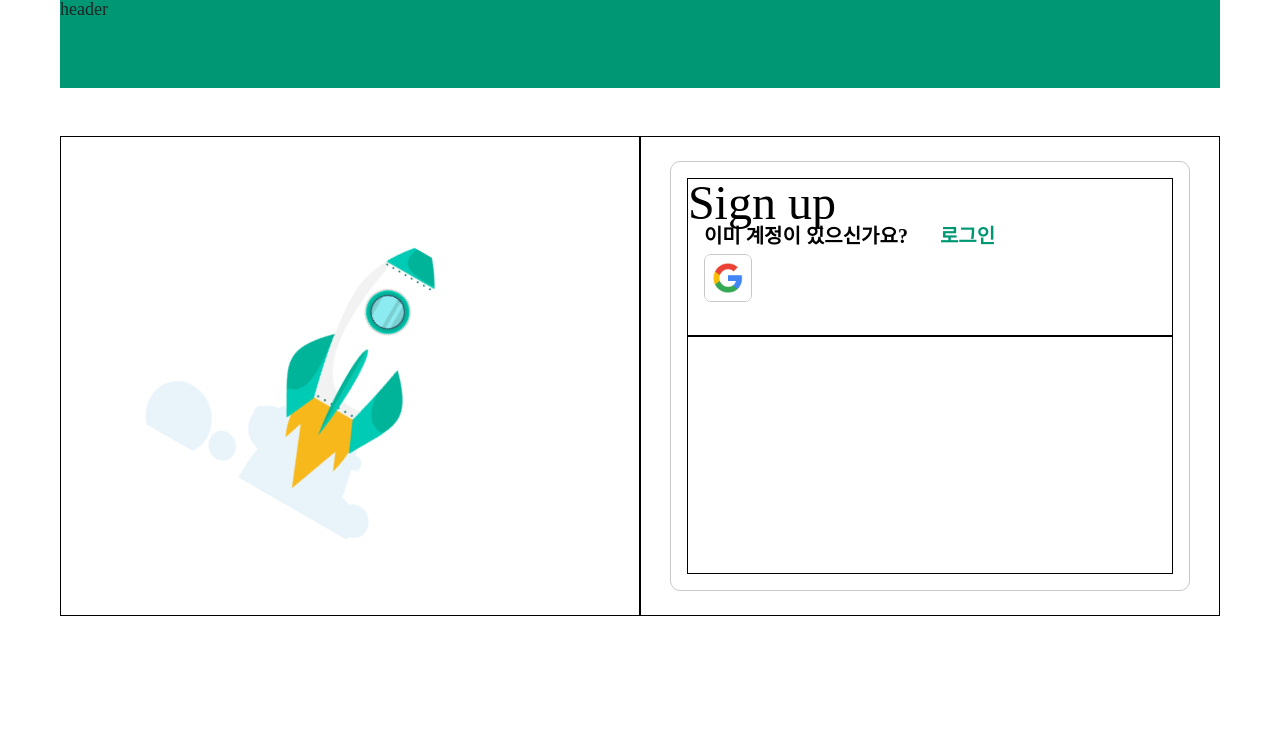
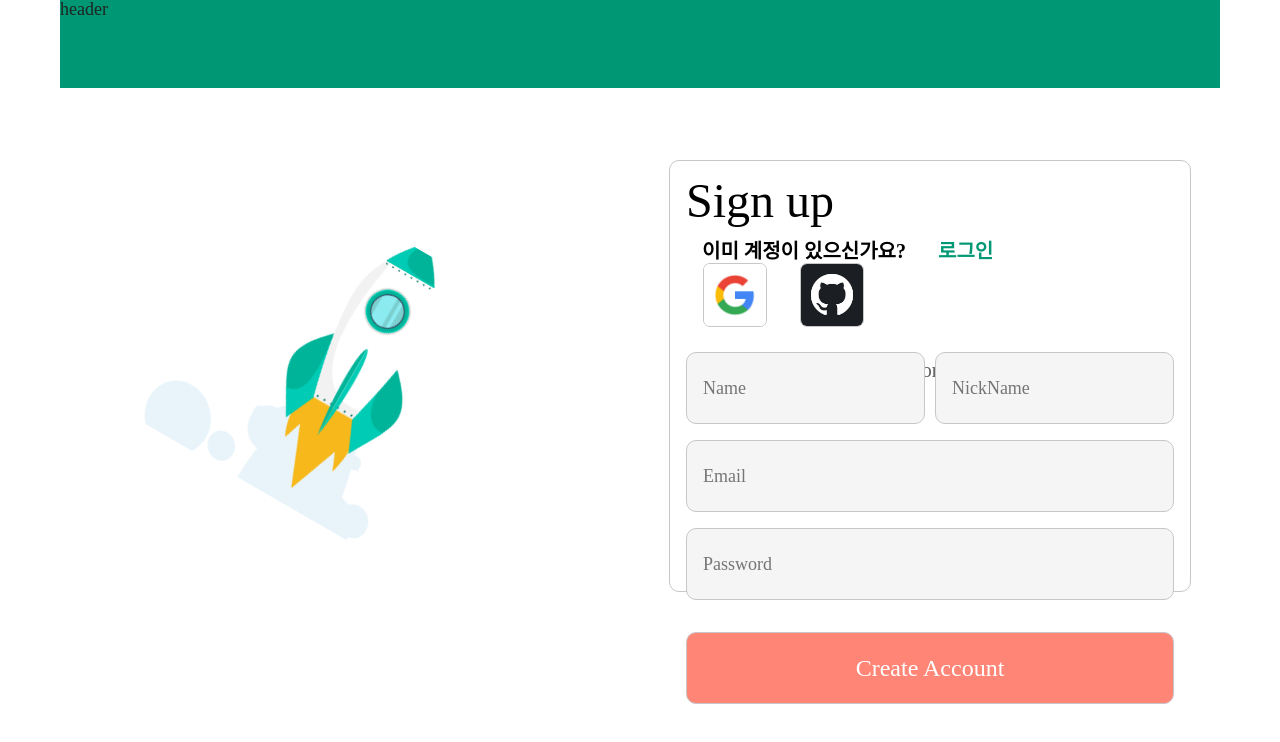
Before and after one commit to ObO314/ObO-front, a React (Create React App) app in the folder client/: page /signup in a window 1280 px wide. Shown: the top 742 px of the page. Built offline with nearby package versions, Linux system fonts and the light colour scheme.

Commit message:
style: ui 초안 작성 완료

```diff
--- a/client/src/pages/SignUp.tsx
+++ b/client/src/pages/SignUp.tsx
@@ -4,58 +4,62 @@ import styled from 'styled-components';
 import RocketAnimation from '@components/RocketAnimation';
 import { Link } from 'react-router-dom';
 import GoogleLogo from '@assets/images/google-logo.png';
+import GithubLogo from '@assets/images/github-logo.png';
 
 export default function SignUp() {
     return (
         <>
             <TestHeader />
-            <StyledContainerBox>
-                <StyledAnimationBox>
+            <StyledContainer>
+                <StyledBox>
                     <RocketAnimation />
-                </StyledAnimationBox>
-                <StyledSignUpContainer>
+                </StyledBox>
+                <StyledBox>
                     <StyledSignUpBox>
-                        <StyledSignUpTopContainer>
-                            <StyledSignUpTopTileBox>Sign up</StyledSignUpTopTileBox>
-                            <StyledSignUpTopLoginContainer>
-                                <StyledSignUpTopLoginBox>
+                        <StyledSignUpContainer>
+                            <StyledSignUpTileBox>Sign up</StyledSignUpTileBox>
+                            <StyledSignUpLoginContainer>
+                                <StyledSignUpLoginBox>
                                     이미 계정이 있으신가요?
-                                    <StyledSignUpTopLoginLink>
-                                        <Link to="/login">로그인</Link>
-                                    </StyledSignUpTopLoginLink>
-                                </StyledSignUpTopLoginBox>
-                                <StyledSignUpTopLogoBox>
-                                    <StyledSignUpTopLogoImage src={GoogleLogo} />
-                                </StyledSignUpTopLogoBox>
-                            </StyledSignUpTopLoginContainer>
-                        </StyledSignUpTopContainer>
-                        <StyledSignUpBottomContainer />
+                                    <StyledSignUpLoginLink to="/login">로그인</StyledSignUpLoginLink>
+                                </StyledSignUpLoginBox>
+                                <StyledSignUpLogoBox>
+                                    <StyledSignUpLogoImage src={GoogleLogo} />
+                                    <StyledSignUpLogoImage src={GithubLogo} />
+                                </StyledSignUpLogoBox>
+                                <StyledSignUpHorizontalRuleBox>
+                                    <StyledSignUpHorizontalRule />
+                                    <StyledOrText>or</StyledOrText>
+                                    <StyledSignUpHorizontalRule />
+                                </StyledSignUpHorizontalRuleBox>
+                            </StyledSignUpLoginContainer>
+                        </StyledSignUpContainer>
+                        <StyledSignUpFormWrapper>
+                            <StyledInputContainer>
+                                <StyledNameInputField type="text" required placeholder="Name" />
+                                <StyledNameInputField type="text" required placeholder="NickName" />
+                            </StyledInputContainer>
+                            <StyledInputField type="email" required placeholder="Email" />
+                            <StyledInputField type="password" required placeholder="Password" />
+                            <StyledSignUpSubmitButton>Create Account</StyledSignUpSubmitButton>
+                        </StyledSignUpFormWrapper>
                     </StyledSignUpBox>
-                </StyledSignUpContainer>
-            </StyledContainerBox>
+                </StyledBox>
+            </StyledContainer>
         </>
     );
 }
 
-const StyledContainerBox = styled.div`
+const StyledContainer = styled.div`
     width: 100%;
     height: 100%;
     display: flex;
     margin-top: 3rem;
 `;
 
-const StyledAnimationBox = styled.div`
+const StyledBox = styled.div`
     width: 50%;
     height: 60%;
-    display: flex;
-    justify-content: center;
-    align-items: center;
-    border: 1px solid black;
-`;
-const StyledSignUpContainer = styled.div`
-    width: 50%;
-    height: 60%;
-    border: 1px solid black;
     display: flex;
     justify-content: center;
     align-items: center;
@@ -64,56 +68,117 @@ const StyledSignUpContainer = styled.div`
 const StyledSignUpBox = styled.div`
     width: 90%;
     height: 90%;
-    border: 1px solid #c7c7c7;
+    border: 1px solid var(--gray-color);
     border-radius: 10px;
     background-color: #ffffff;
     padding: 1rem;
 `;
 
-const StyledSignUpTopContainer = styled.div`
+const StyledSignUpContainer = styled.div`
     width: 100%;
     height: 40%;
-    border: 1px solid black;
 `;
 
-const StyledSignUpTopTileBox = styled.div`
+const StyledSignUpTileBox = styled.div`
     width: 100%;
     height: 20%;
     font-size: 3rem;
     font-family: 'NovaRound';
+    margin-bottom: 1rem;
 `;
-const StyledSignUpTopLoginContainer = styled.div`
+const StyledSignUpLoginContainer = styled.div`
     width: 100%;
     height: 80%;
-    padding: 1rem 1rem;
     font-size: 1.25rem;
     font-family: 'NotoSansKR';
     font-weight: 600;
 `;
 
-const StyledSignUpTopLoginBox = styled.div`
+const StyledSignUpLoginBox = styled.div`
     width: 100%;
     height: 30%;
+    padding: 1rem 1rem;
 `;
 
-const StyledSignUpTopLoginLink = styled.a`
+const StyledSignUpLoginLink = styled(Link)`
     color: var(--oboGreen);
     margin-left: 2rem;
     cursor: pointer;
 `;
 
-const StyledSignUpTopLogoBox = styled.div`
+const StyledSignUpLogoBox = styled.div`
+    width: 40%;
+    height: auto;
+    display: flex;
+    justify-content: space-around;
+`;
+const StyledSignUpLogoImage = styled.img`
+    width: 4rem;
+    height: 4rem;
+    border: 1px solid var(--gray-color);
+    border-radius: 7px;
+    cursor: pointer;
+`;
+
+const StyledSignUpHorizontalRuleBox = styled.div`
     width: 100%;
-    height: 70%;
+    height: auto;
+    margin-top: 2rem;
+    display: flex;
+    justify-content: space-between;
+    font-family: 'Heebo';
+    font-weight: 300;
+    color: var(--input-text-color);
 `;
-const StyledSignUpTopLogoImage = styled.img`
-    width: 3rem;
-    height: 3rem;
-    border: 1px solid #c7c7c7;
-    border-radius: 7px;
+const StyledOrText = styled.div`
+    width: 10%;
+    display: flex;
+    justify-content: center;
+    align-items: center;
 `;
-const StyledSignUpBottomContainer = styled.div`
+const StyledSignUpHorizontalRule = styled.hr`
+    width: 45%;
+    height: 1px;
+    color: var(--gray-color);
+`;
+
+const StyledSignUpFormWrapper = styled.form`
     width: 100%;
     height: 60%;
-    border: 1px solid black;
+    margin-top: 1rem;
 `;
+const StyledInputContainer = styled.div`
+    width: 100%;
+    height: var(--input-height);
+    display: flex;
+    justify-content: space-between;
+    align-items: center;
+    margin-bottom: 1rem;
+`;
+
+const StyledInputField = styled.input`
+    width: 100%;
+    height: var(--input-height);
+    padding: 1rem;
+    margin-bottom: 1rem;
+    border: 1px solid var(--gray-color);
+    border-radius: 10px;
+    color: var(--input-text-color);
+    background-color: var(--input-bg-color);
+`;
+const StyledNameInputField = styled(StyledInputField)`
+    width: 49%;
+    height: 100%;
+    margin-bottom: 0;
+`;
+const StyledSignUpSubmitButton = styled.button`
+    width: 100%;
+    height: var(--input-height);
+    margin-top: 1rem;
+    font-weight: 400;
+    font-size: 1.5rem;
+    color: #ffffff;
+    background-color: var(--oboCoral);
+    border: 1px solid var(--gray-color);
+    border-radius: 10px;
+`;
--- a/client/src/styles/GlobalStyle.ts
+++ b/client/src/styles/GlobalStyle.ts
@@ -105,6 +105,10 @@ export const GlobalStyle = createGlobalStyle`
         --oboLightCoral : #FFB6AD;
         --oboDeepCoral : #E4796D;
         --oboBlack : #1D2422;
+        --gray-color: #c7c7c7;
+        --input-bg-color: #f5f5f5;
+        --input-text-color: #606060;
+        --input-height: 4.5rem;
         /* --vh: 100%; */
     }
     *{
```
Also changed, not shown: client/src/assets/images/github-logo.png (added).
